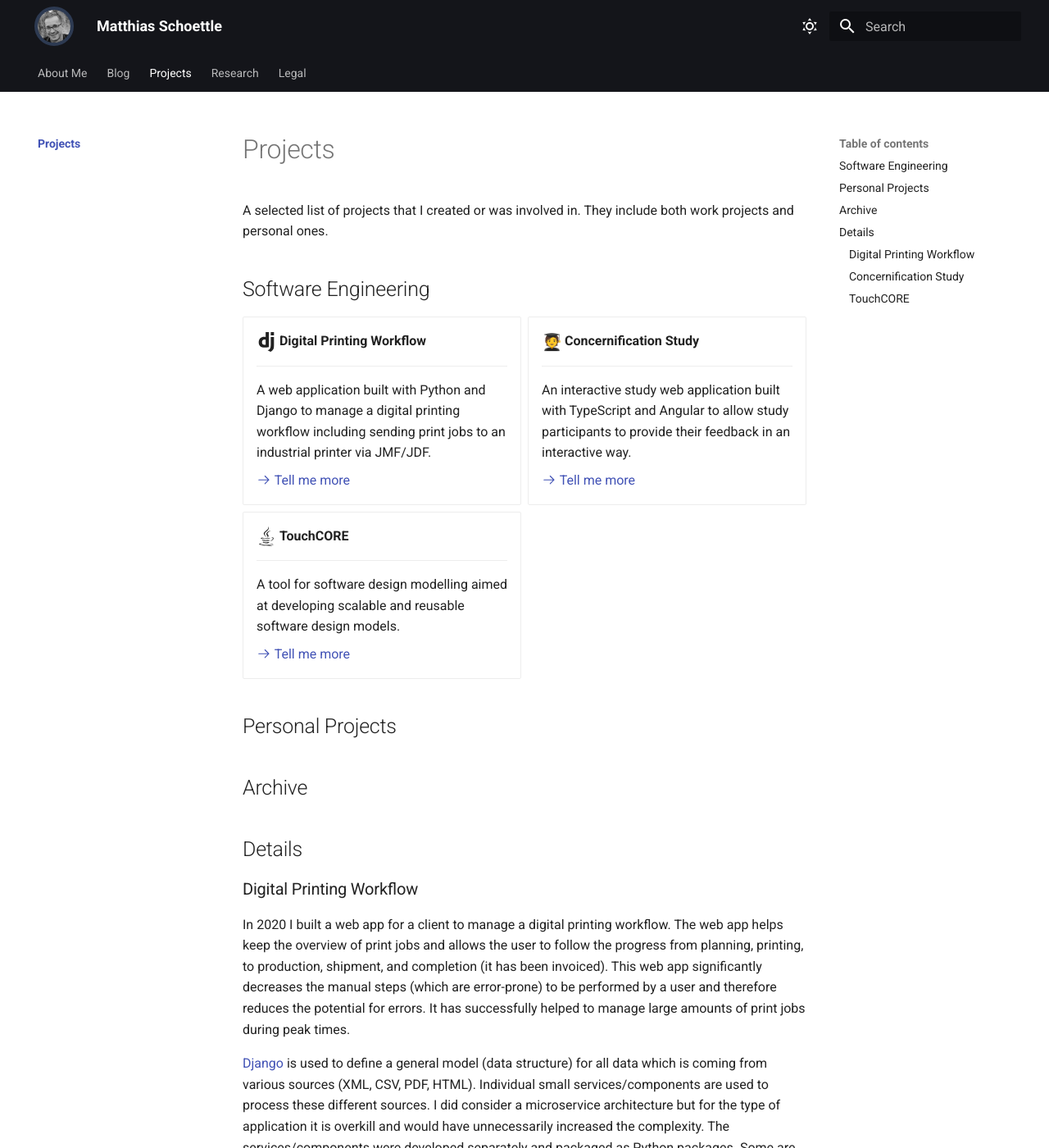
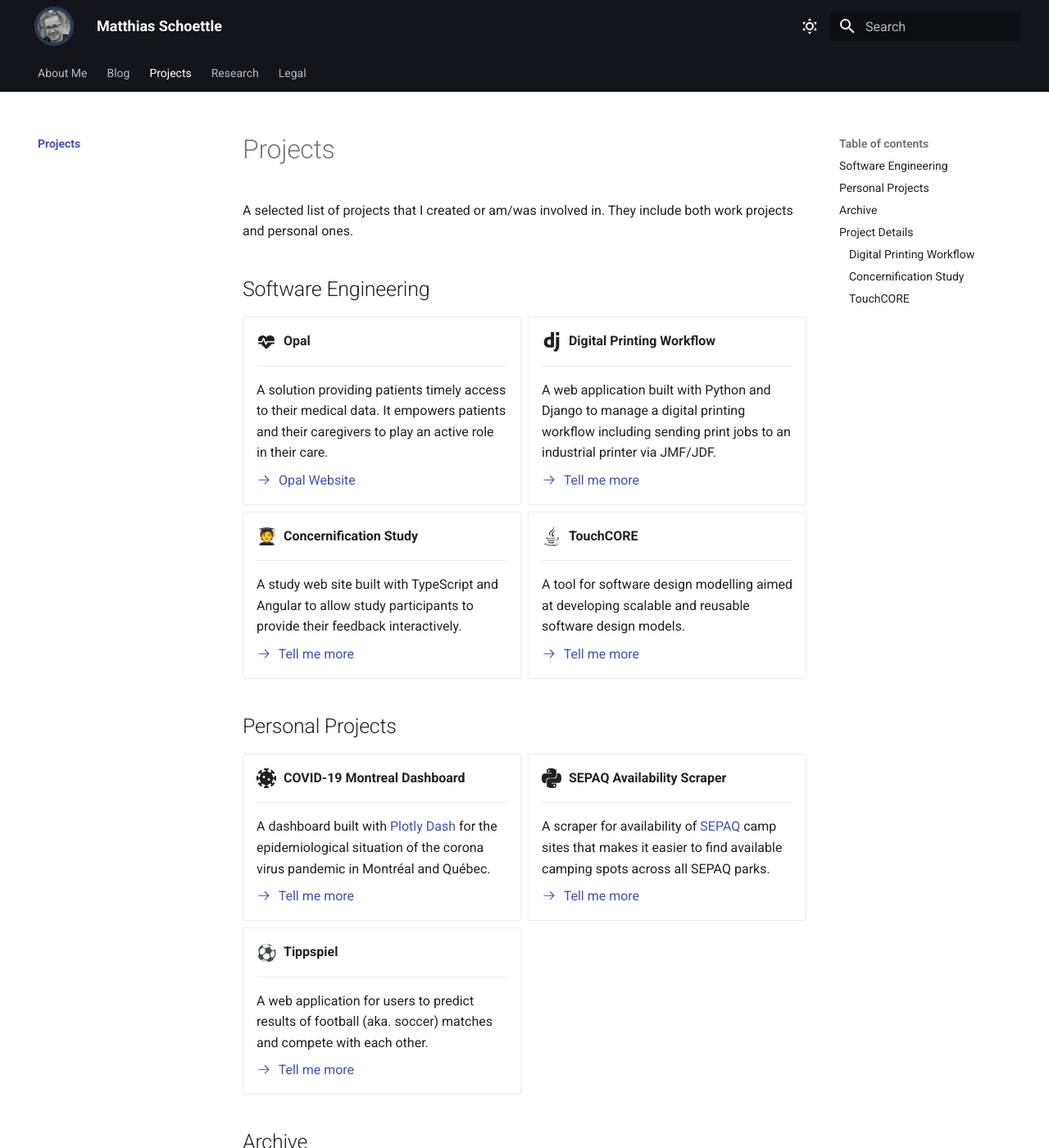
Before and after one commit to mschoettle/website, an MkDocs documentation site: the page built from docs/projects/index.md, in a window 1280 px wide and 1400 px high. Shown: the whole window at 82% size. Built offline with MkDocs 1.6.1 and Material for MkDocs 9.7.7, drawn with Linux system fonts in a browser that asks for light colours; emoji names are drawn with the system emoji font; plug-ins that fetch from the network failed and are left out; some of the changed text lies outside the part shown.

Commit message:
add remaining projects to overview

```diff
--- a/docs/assets/stylesheets/extra.css
+++ b/docs/assets/stylesheets/extra.css
@@ -24,3 +24,8 @@
 ul li .admonition.hidden {
     display: none;
 }
+
+/* Increase space between icon/emoji and title in card grid */
+.grid.cards .twemoji {
+    margin-right: 5px;
+}
--- a/docs/projects/index.md
+++ b/docs/projects/index.md
@@ -1,11 +1,20 @@
 # Projects
 
-A selected list of projects that I created or was involved in.
+A selected list of projects that I created or am/was involved in.
 They include both work projects and personal ones.
 
 ## Software Engineering
 
 <div class="grid cards" markdown>
+
+* :material-heart-pulse:{ .lg .middle } **Opal**
+
+    ---
+
+    A solution providing patients timely access to their medical data.
+    It empowers patients and their caregivers to play an active role in their care.
+
+    [:octicons-arrow-right-24: Opal Website](https://www.opalmedapps.com)
 
 * :simple-django:{ .lg .middle } **Digital Printing Workflow**
 
@@ -19,7 +28,7 @@
 
     ---
 
-    An interactive study web application built with TypeScript and Angular to allow study participants to provide their feedback in an interactive way.
+    A study web site built with TypeScript and Angular to allow study participants to provide their feedback interactively.
 
     [:octicons-arrow-right-24: Tell me more](#concernification-study)
 
@@ -35,9 +44,74 @@
 
 ## Personal Projects
 
+<div class="grid cards" markdown>
+
+* :fontawesome-solid-virus-covid:{ .lg .middle } **COVID-19 Montreal Dashboard**
+
+    ---
+
+    A dashboard built with [Plotly Dash](https://dash.plotly.com/) for the epidemiological situation of the corona virus pandemic in Montréal and Québec.
+
+    [:octicons-arrow-right-24: Tell me more](#digital-printing-workflow)
+
+* :simple-python:{ .lg .middle } **SEPAQ Availability Scraper**
+
+    ---
+
+    A scraper for availability of [SEPAQ](https://www.sepaq.com) camp sites that makes it easier to find available camping spots across all SEPAQ parks.
+
+    [:octicons-arrow-right-24: Tell me more](#concernification-study)
+
+* :soccer:{ .lg .middle } **Tippspiel**
+
+    ---
+
+    A web application for users to predict results of football (aka. soccer) matches and compete with each other.
+
+    [:octicons-arrow-right-24: Tell me more](#touchcore)
+
+</div>
+
 ## Archive
 
-## Details
+<div class="grid cards" markdown>
+
+* :simple-django:{ .lg .middle } **Docker Monitor**
+
+    ---
+
+    A simple helper script that allows you to monitor docker containers to ensure they are running and healthy.
+
+    [:octicons-arrow-right-24: Tell me more](#digital-printing-workflow)
+
+* :raised_hand:{ .lg .middle } **Kinect Project**
+
+    ---
+
+    A university project using the Kinect for an experiment to measure how humans perform pointing in 3D.
+
+    [:octicons-arrow-right-24: Tell me more](#concernification-study)
+
+* :fontawesome-brands-wordpress-simple:{ .lg .middle } **Hochseilgarten Nagold**
+
+    ---
+
+    A responsive website set up using Wordpress for a high ropes garden.
+    <!-- It includes a booking calendar to show the schedule. -->
+
+    [:octicons-arrow-right-24: Tell me more](#touchcore)
+
+* :fontawesome-brands-php:{ .lg .middle } **Max Payne Zone**
+
+    ---
+
+    A fan site for the game _Max Payne_ providing news about the game in German.
+
+    [:octicons-arrow-right-24: Tell me more](#touchcore)
+
+</div>
+
+## Project Details
 
 ### Digital Printing Workflow
 
```
